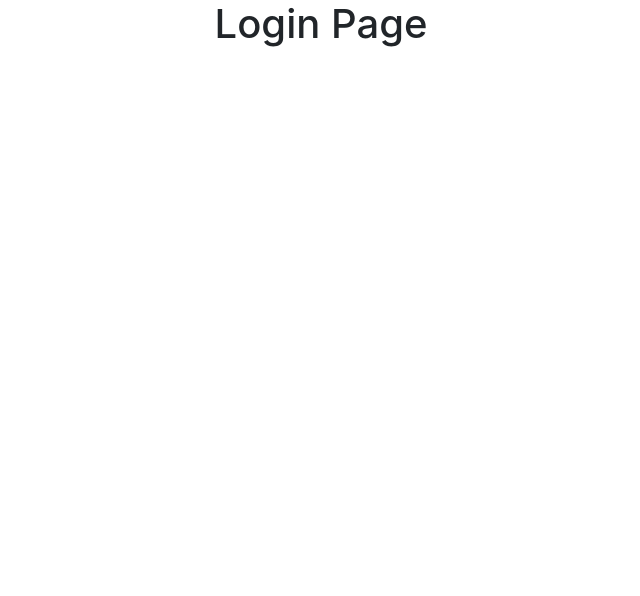
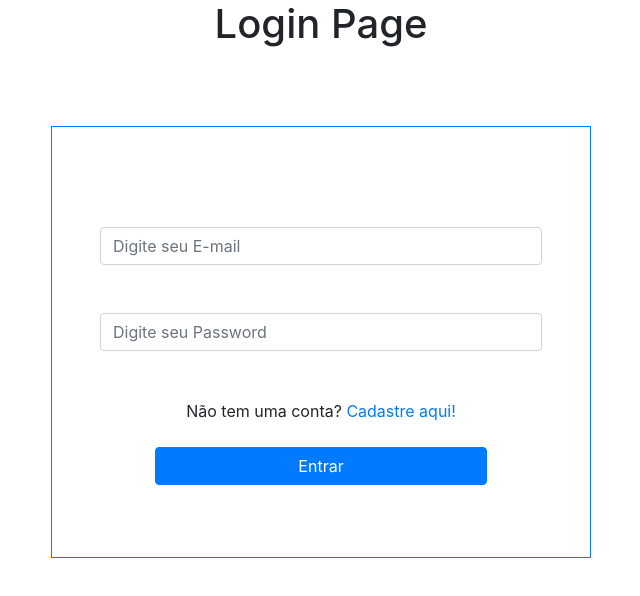
Before and after one commit to NeiTDutra/login_jwt_node_mongodb_vue, a Vue app in the folder frontend/authentication-app-vue/: page /login in a window 1280 px wide. Shown: the top 596 px of the page, without its empty margins (319-959 px from the left). Built offline with nearby package versions, Linux system fonts and the light colour scheme.

Commit message:
adiciona formulario de login

```diff
--- a/frontend/authentication-app-vue/src/components/auth-components/home/HomeComponent.vue
+++ b/frontend/authentication-app-vue/src/components/auth-components/home/HomeComponent.vue
@@ -3,6 +3,14 @@
         <h1>Home Page</h1>
         <p>Welcome to the login with JWT-NODE-VUE-MONGODB sistem...</p>
         <p>Successfull into access this master page... <strong>explore and have fun!!!</strong></p>
+        <ul>
+            <li>
+                <a href="/login">Login</a>
+            </li>
+            <li>
+                <a href="/register">Registro</a>
+            </li>
+        </ul>
     </div>
 </template>
 
--- a/frontend/authentication-app-vue/src/components/auth-components/login/Login.js
+++ b/frontend/authentication-app-vue/src/components/auth-components/login/Login.js
@@ -4,6 +4,17 @@ Description
 export default {
   name: 'LoginComponent',
   data() {
-    return {};
+    return {
+      loginForm: {
+        email: null,
+        password: null,
+      },
+    };
+  },
+
+  methods: {
+    loginSubmitUserForm() {},
+
+    async submitLoginUser() {},
   },
 };
--- a/frontend/authentication-app-vue/src/components/auth-components/login/LoginComponent.vue
+++ b/frontend/authentication-app-vue/src/components/auth-components/login/LoginComponent.vue
@@ -1,6 +1,44 @@
 <template>
-    <div class="row justify-content-center">
+    <div class="container text-center">
         <h1>Login Page</h1>
+        <div class="row">
+            <div class="col-lg-6 offset-lg-3 col-sm-10 offset-sm-1">
+                <form
+                    class="text-center border border-primary p-5"
+                    style="margin-top:70px; height;auto; padding-top:100px !important;"
+                    v-on:submit.prevent="loginSubmitUserForm()"
+                >
+                    <input
+                        type="email"
+                        class="form-control mb-5"
+                        name="email"
+                        id="email"
+                        placeholder="Digite seu E-mail"
+                        v-model="loginForm.email"
+                    />
+                    <input
+                        type="password"
+                        class="form-control mb-5"
+                        name="password"
+                        id="password"
+                        placeholder="Digite seu Password"
+                        v-model="loginForm.password"
+                    />
+                    <p>Não tem uma conta?
+                        <router-link
+                            to="/register"
+                        >Cadastre aqui!</router-link>
+                    </p>
+
+                    <center>
+                        <button
+                            @click="submitLoginUser"
+                            class="btn btn-primary btn-block w-75 my-4"
+                        >Entrar</button>
+                    </center>
+                </form>
+            </div>
+        </div>
     </div>
 </template>
 
--- a/frontend/authentication-app-vue/src/views/pages/home/Home.vue
+++ b/frontend/authentication-app-vue/src/views/pages/home/Home.vue
@@ -6,7 +6,7 @@
 
 <script>
 
-import Home from '../../../components/auth-components/home/HomeComponent.vue';
+import Home from '@/components/auth-components/home/HomeComponent.vue';
 
 export default {
   components: {
--- a/frontend/authentication-app-vue/src/views/pages/login/Login.vue
+++ b/frontend/authentication-app-vue/src/views/pages/login/Login.vue
@@ -6,7 +6,7 @@
 
 <script>
 
-import Login from '../../../components/auth-components/login/LoginComponent.vue';
+import Login from '@/components/auth-components/login/LoginComponent.vue';
 
 export default {
   components: {
--- a/frontend/authentication-app-vue/src/views/pages/register/Register.vue
+++ b/frontend/authentication-app-vue/src/views/pages/register/Register.vue
@@ -6,7 +6,7 @@
 
 <script>
 
-import Register from '../../../components/auth-components/register/RegisterComponent.vue';
+import Register from '@/components/auth-components/register/RegisterComponent.vue';
 
 export default {
   components: {
```
Also changed, not shown: frontend/authentication-app-vue/src/components/HelloWorld.vue (deleted, +0 -59 lines).
